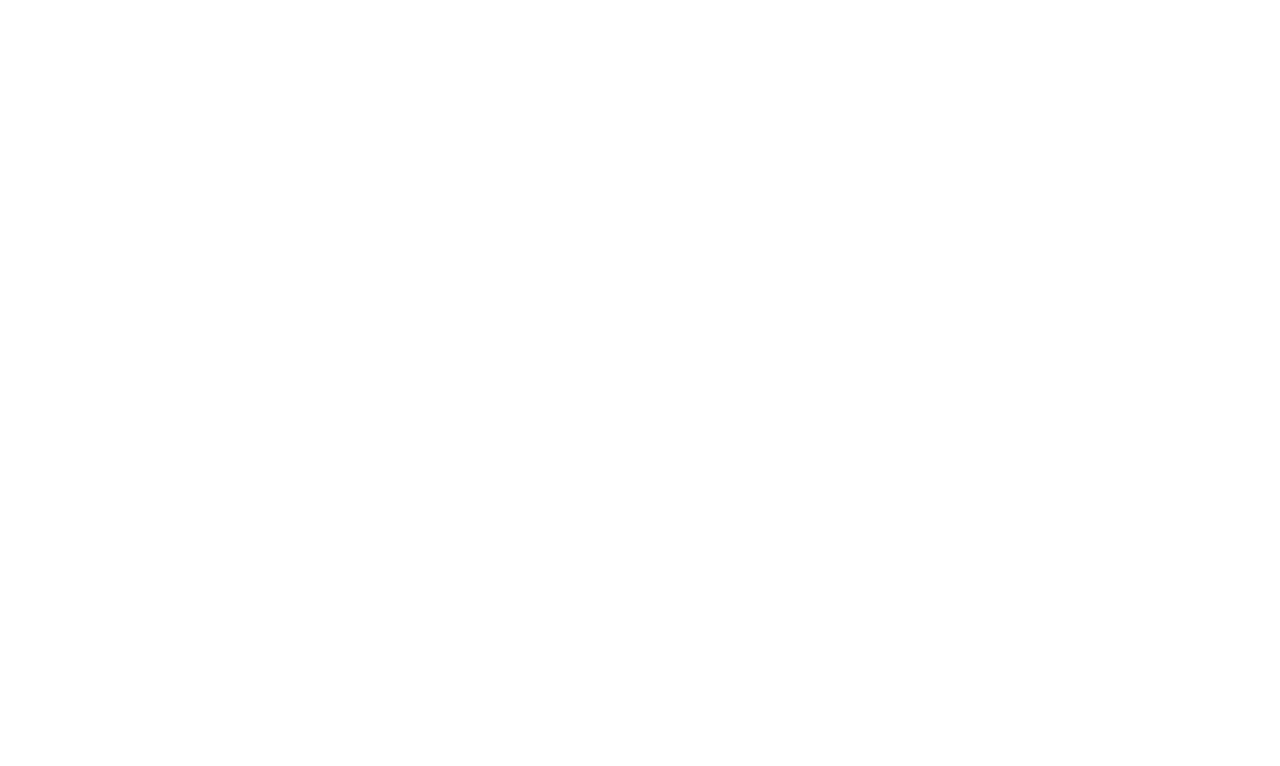
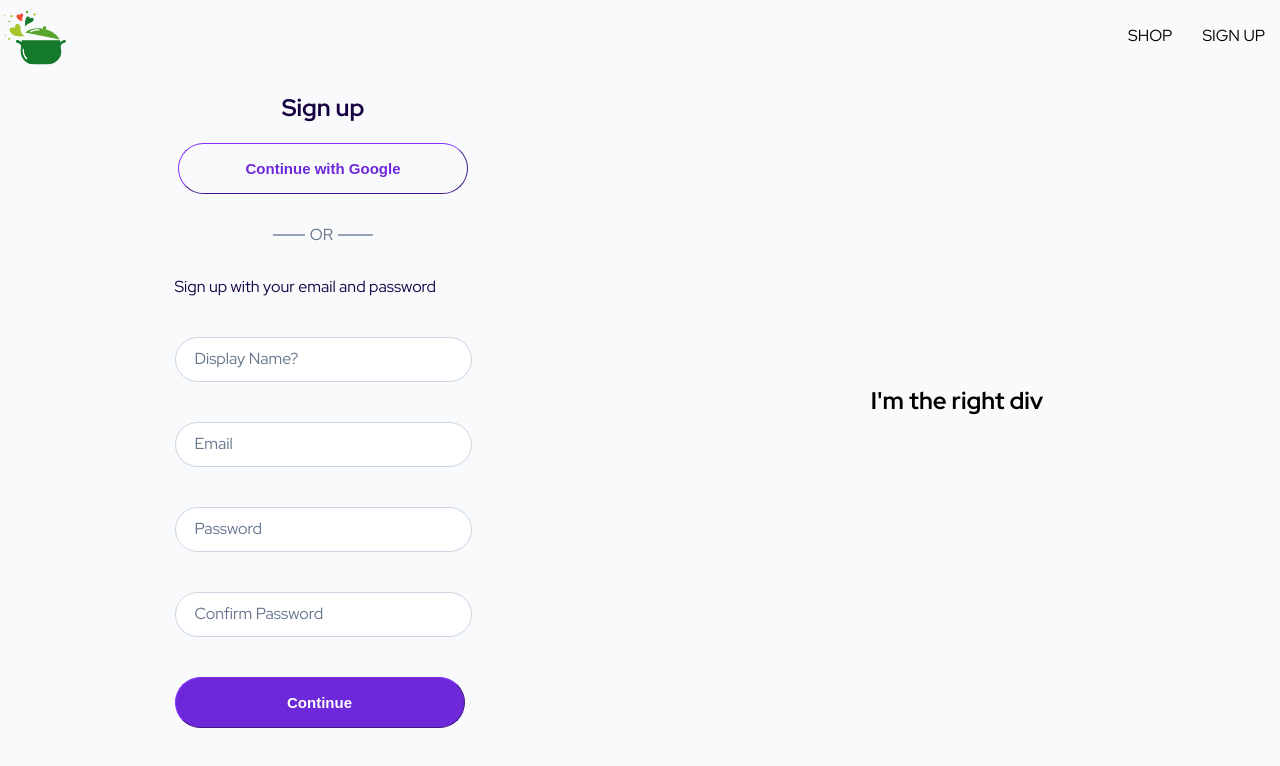
Before and after one commit to thuannguyen88/lazy-kitchen-ecommerce, a React (Create React App) app: page /sign-up in a window 1280 px wide. Before the commit this address had no page. Shown: the top 766 px of the page. Built offline with nearby package versions, Linux system fonts and the light colour scheme.

Commit message:
add variant violet colors and changed shades on hover

```diff
--- a/src/App.js
+++ b/src/App.js
@@ -2,7 +2,7 @@ import { Routes, Route } from "react-router-dom";
 
 import Home from "./routes/home/home.component";
 import Navigation from "./routes/navigation/navigation.component";
-import SignIn from "./routes/sign-in/sign-in.component";
+import SignUp from "./routes/sign-in/sign-in.component";
 
 const Shop = () => {
   return <div>I am a shop</div>;
@@ -14,7 +14,7 @@ const App = () => {
       <Route path="/" element={<Navigation />}>
         <Route index element={<Home />} />
         <Route path="/shop" element={<Shop />} />
-        <Route path="/sign-in" element={<SignIn />} />
+        <Route path="/sign-up" element={<SignUp />} />
       </Route>
     </Routes>
   );
--- a/src/components/button/button.styles.scss
+++ b/src/components/button/button.styles.scss
@@ -1,5 +1,13 @@
-$main-color: rgb(124 58 237);
-$sub-color: white;
+$violet-900: rgb(76 29 149);
+$violet-800: rgb(91 33 182);
+$violet-700: rgb(109 40 217);
+$violet-600: rgb(124 58 237);
+$violet-500: rgb(139 92 246);
+$violet-400: rgb(167 139 250);
+$violet-300: rgb(196 181 253);
+$violet-200: rgb(221 214 254);
+$violet-100: rgb(237 233 254);
+$white-color: white;
 
 .button-container {
   border-radius: 50px;
@@ -9,29 +17,29 @@ $sub-color: white;
   padding-left: 64px;
   max-width: 290px;
   width: 290px;
-  background-color: $main-color;
+  background-color: $violet-700;
   border-width: 1px;
   font-weight: 600;
   font-size: 15px;
-  border-color: $main-color;
-  color: $sub-color;
+  border-color: $violet-700;
+  color: $white-color;
   cursor: pointer;
   display: flex;
   justify-content: center;
 
   &:hover {
-    background-color: $sub-color;
-    color: $main-color;
+    background-color: $violet-900;
+    color: $white-color;
     transition: 150ms ease all;
   }
 
   &.google-sign-in-button {
     background-color: transparent;
-    color: $main-color;
+    color: $violet-700;
 
     &:hover {
-      background-color: $main-color;
-      color: $sub-color;
+      background-color: $violet-700;
+      color: $white-color;
     }
   }
 }
--- a/src/routes/navigation/navigation.component.jsx
+++ b/src/routes/navigation/navigation.component.jsx
@@ -15,8 +15,8 @@ const Navigation = () => {
           <Link className="nav-link" to="/shop">
             SHOP
           </Link>
-          <Link className="nav-link" to="/sign-in">
-            SIGN IN
+          <Link className="nav-link" to="/sign-up">
+            SIGN UP
           </Link>
         </div>
       </div>
--- a/src/routes/sign-in/sign-in.component.jsx
+++ b/src/routes/sign-in/sign-in.component.jsx
@@ -8,7 +8,7 @@ import Button from "../../components/button/button.component";
 
 import SignUpForm from "../../components/sign-up-form/sign-up-form.component";
 
-const SignIn = () => {
+const SignUp = () => {
   //all calls to database are async
   const logGoogleUser = async () => {
     const { user } = await signInWithGooglePopUp();
@@ -38,4 +38,4 @@ const SignIn = () => {
   );
 };
 
-export default SignIn;
+export default SignUp;
```
